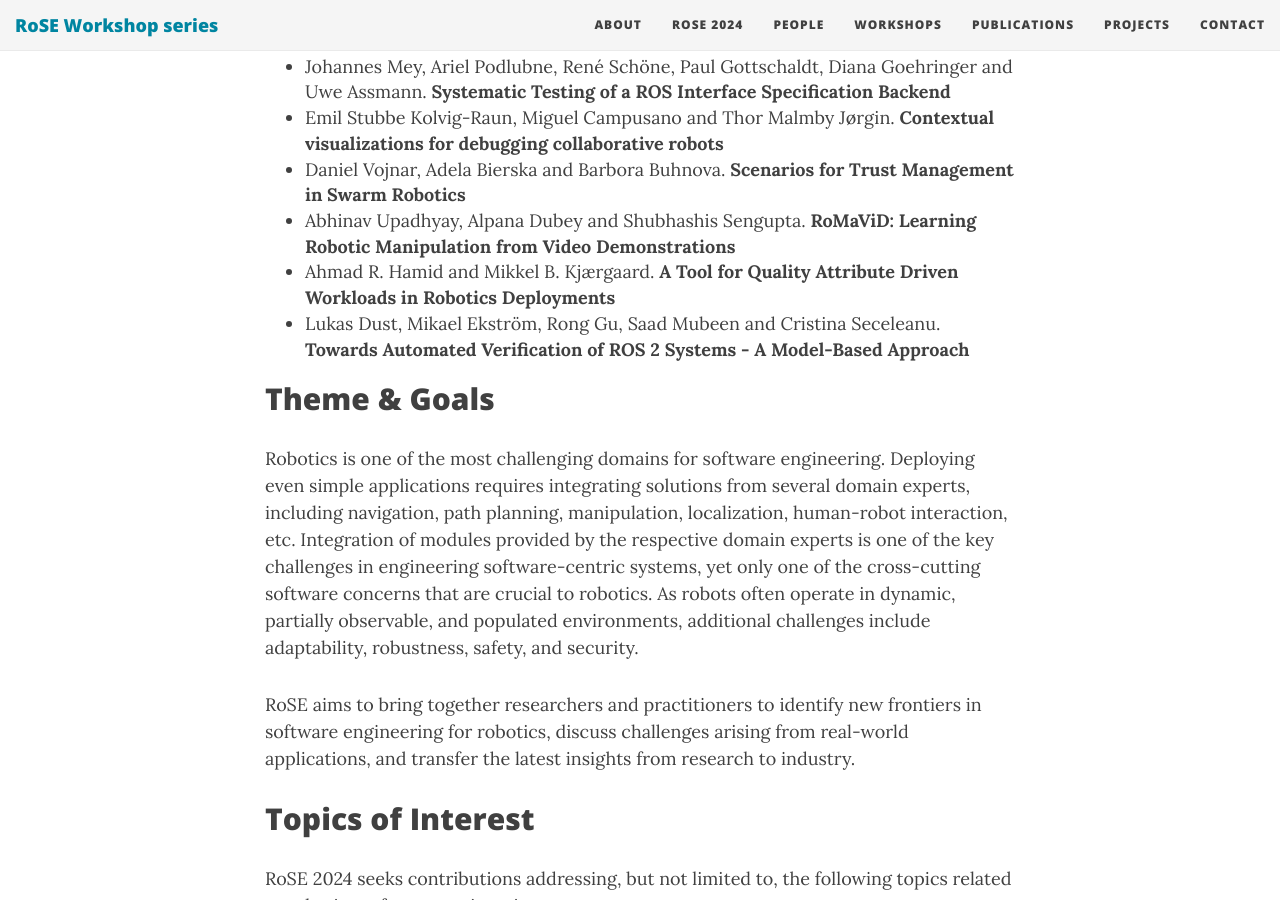
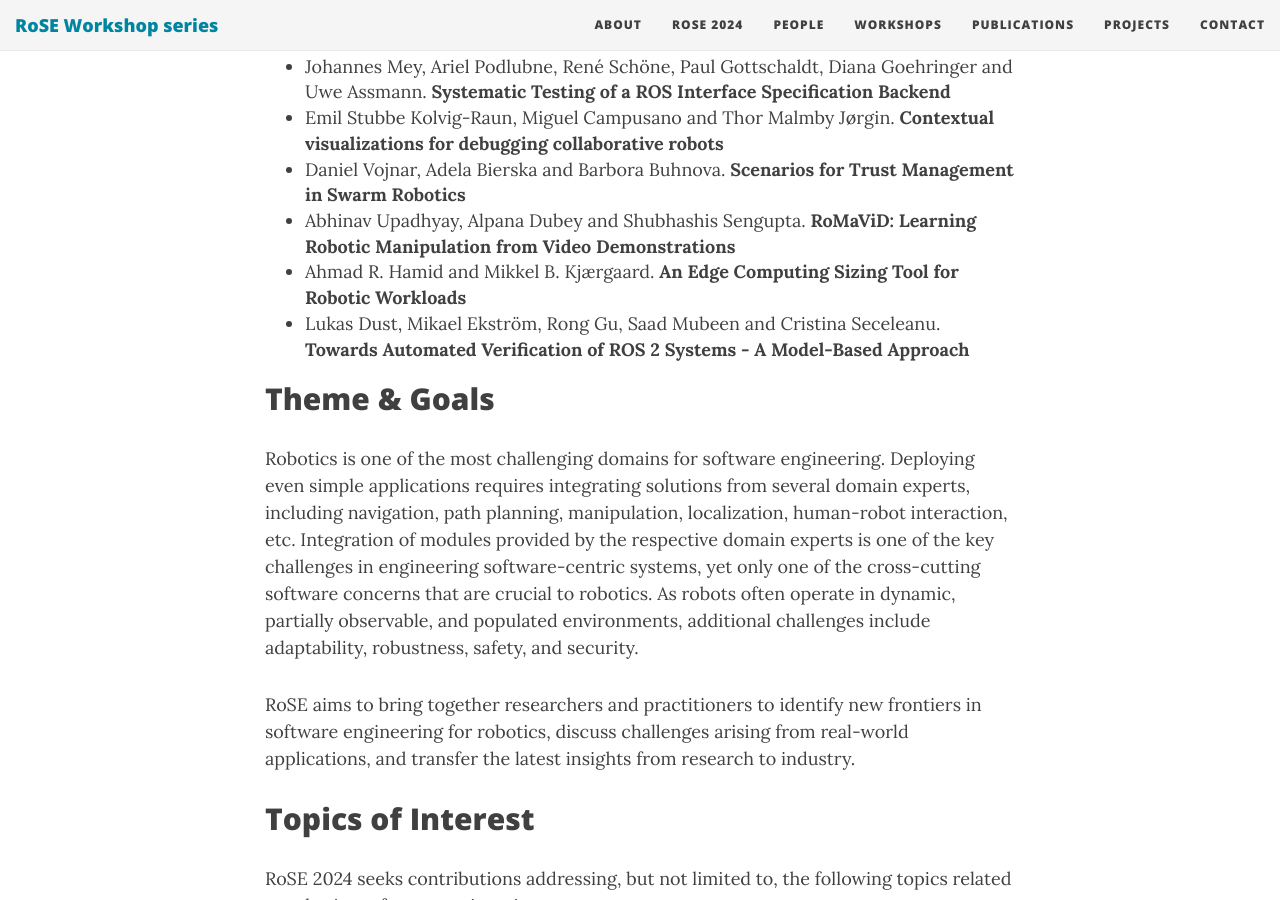
Before and after one commit to rose-workshops/rose-workshops.github.io, a Jekyll site: the page built from rose2024.md, in a window 1280 px wide and 900 px high, scrolled down 604 px. Built offline with Jekyll 4.4.1, drawn with Linux system fonts in a browser that asks for light colours; nearby versions of some CDN libraries.

Commit message:
Update rose2024.md

```diff
--- a/rose2024.md
+++ b/rose2024.md
@@ -16,7 +16,7 @@ subtitle: Official web page of the 6th edition of the RoSE international worksho
 - Emil Stubbe Kolvig-Raun, Miguel Campusano and Thor Malmby Jørgin. __Contextual visualizations for debugging collaborative robots__
 - Daniel Vojnar, Adela Bierska and Barbora Buhnova. __Scenarios for Trust Management in Swarm Robotics__
 - Abhinav Upadhyay, Alpana Dubey and Shubhashis Sengupta. __RoMaViD: Learning Robotic Manipulation from Video Demonstrations__
-- Ahmad R. Hamid and Mikkel B. Kjærgaard. __A Tool for Quality Attribute Driven Workloads in Robotics Deployments__
+- Ahmad R. Hamid and Mikkel B. Kjærgaard. __An Edge Computing Sizing Tool for Robotic Workloads__
 - Lukas Dust, Mikael Ekström, Rong Gu, Saad Mubeen and Cristina Seceleanu. __Towards Automated Verification of ROS 2 Systems - A Model-Based Approach__
 
 ## Theme & Goals
```
